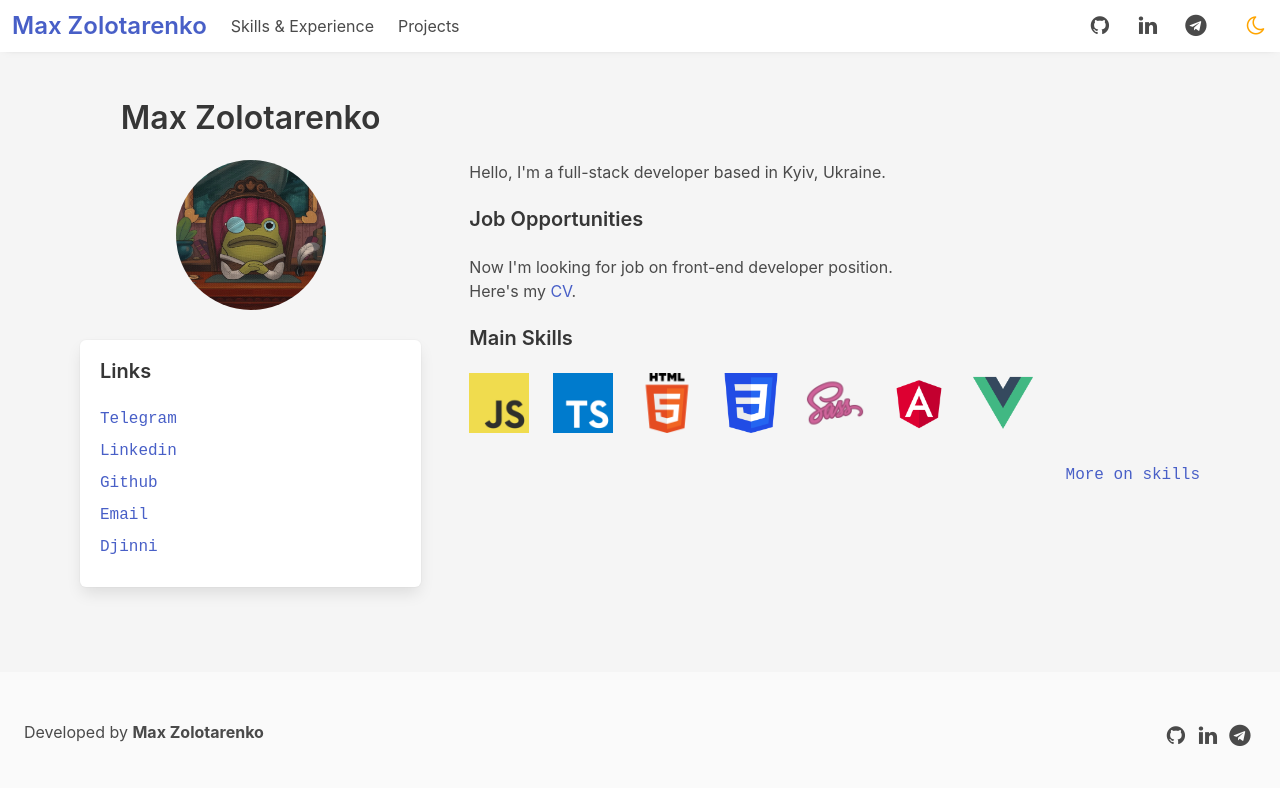
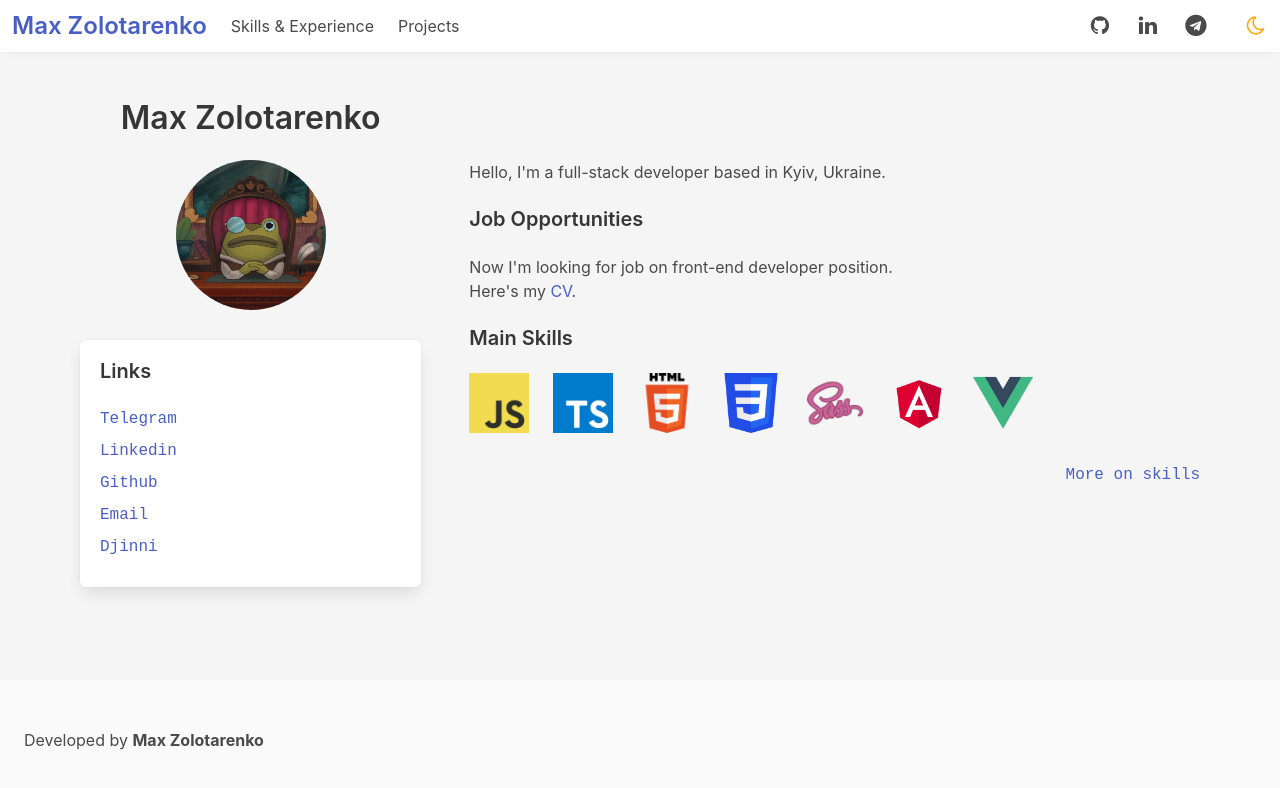
Before and after one commit to goldsami/portfolio, a Next.js app: page / in a window 1280 px wide. Shown: the top 788 px of the page. Built offline with nearby package versions, Linux system fonts and the light colour scheme.

Commit message:
feat: social media links removed from footer

```diff
--- a/components/footer.tsx
+++ b/components/footer.tsx
@@ -4,7 +4,6 @@ import {DataService} from "../services";
 
 export default function Footer() {
   const {name} = DataService.me()
-  const {github, linkedin, telegram} = DataService.contacts()
 
   return (
     <footer className="footer pb-6">
@@ -12,11 +11,6 @@ export default function Footer() {
         <div className="column is-half">
           Developed by <b style={{whiteSpace: 'nowrap'}}>{name}</b>
         </div>
-        <div className="column is-half has-text-right">
-          <Icon icon={Icons.github} link={github} />
-          <Icon icon={Icons.linkedin} link={linkedin} />
-          <Icon icon={Icons.telegram} link={telegram} />
-        </div>
       </div>
     </footer>
   )
```
